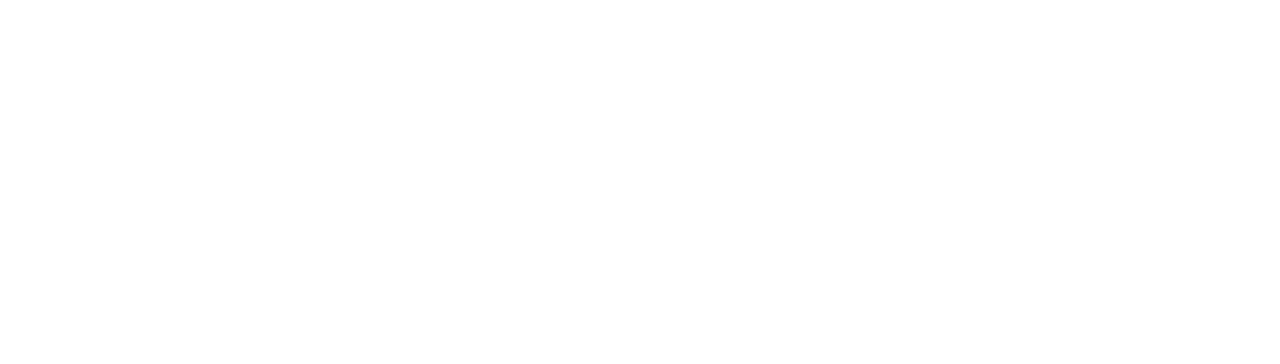
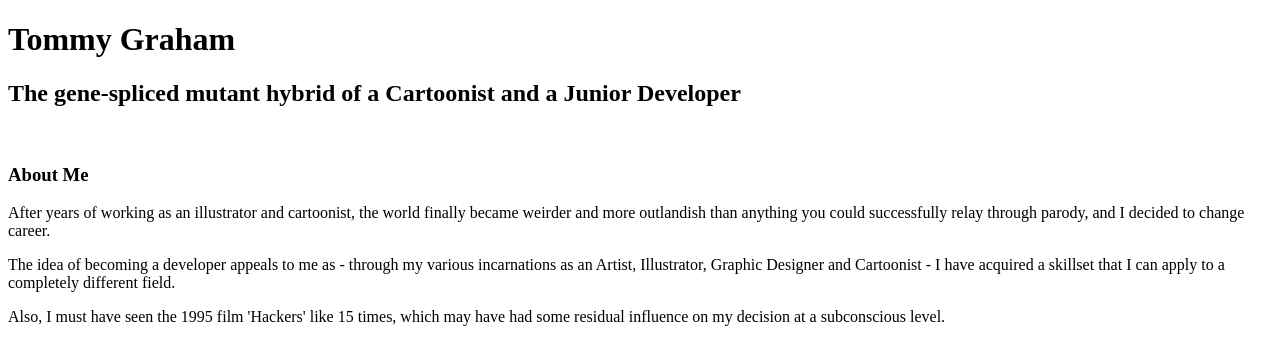
Before and after one commit to Tommy-Graham/portfolio, a plain HTML site: page index.html in a window 1280 px wide. Drawn offline with Linux system fonts and the light colour scheme.

Commit message:
Added Text and Body

```diff
--- a/index.html
+++ b/index.html
@@ -4,6 +4,12 @@
         <title>Tommy Graham</title>
     </head>
     <body>
-
+        <h1> Tommy Graham</h1>
+        <h2>The gene-spliced mutant hybrid of a Cartoonist and a Junior Developer</h2>
+        <br />
+        <h3>About Me</h3>
+        <p>After years of working as an illustrator and cartoonist, the world finally became weirder and more outlandish than anything you could successfully relay through parody, and I decided to change career.</p>
+        <p> The idea of becoming a developer appeals to me as - through my various incarnations as an Artist, Illustrator, Graphic Designer and Cartoonist - I have acquired a skillset that I can apply to a completely different field.</p>
+        <p>Also, I must have seen the 1995 film 'Hackers' like 15 times, which may have had some residual influence on my decision at a subconscious level.</p>
     </body>
 </html>
```
